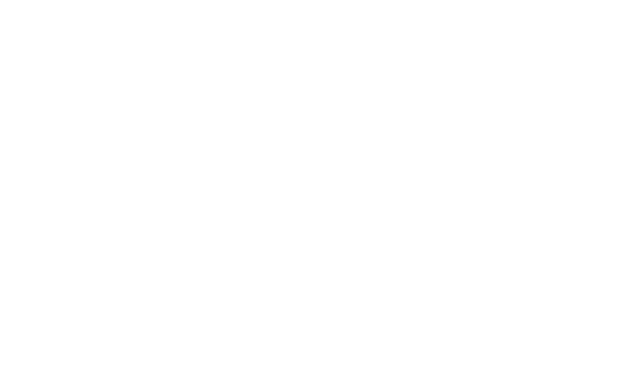
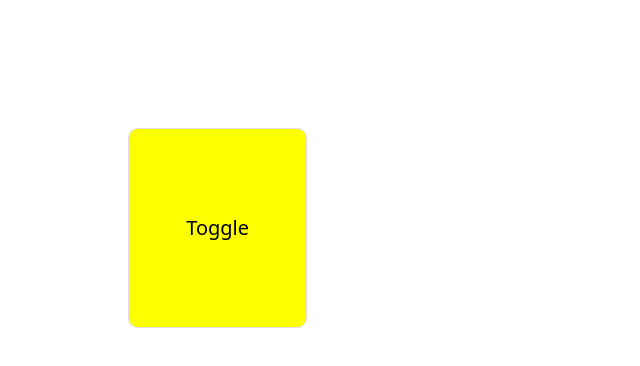
Before and after one commit to hyunjunyong/vue-blog-practice, a Nuxt app in the folder nuxt3/: page /testFunc/testTrans in a window 1280 px wide. Before the commit this address had no page. Shown: the top 366 px of the page, without its empty margins (0-640 px from the left). Built offline with nearby package versions, Linux system fonts and the light colour scheme.

Commit message:
vue translation

```diff
--- /dev/null
+++ b/nuxt3/pages/testFunc/testTrans/index.vue
@@ -0,0 +1,75 @@
+<template>
+  <div id="testTrans">
+    <button @click="show = !show">Toggle</button>
+    <!-- <Transition >
+      <p v-if="show">hello</p>
+    </Transition>
+    <Transition name="slide-fade">
+      <p v-if="show">hello</p>
+    </Transition> -->
+    <Transition name="bounce">
+      <p v-if="show">Hello here is some bouncy text!</p>
+    </Transition>
+  </div>
+</template>
+
+<script setup>
+const show = ref(false);
+</script>
+
+<style scoped>
+#testTrans {
+  display: flex;
+  align-items: center;
+  justify-content: space-around;
+  font-size: 20px;
+  height: 200px;
+  border-radius: 10px;
+  width: 14%;
+  margin: 10% 0 0 10%;
+  background-color: yellow;
+  border: 1px solid #ddd;
+}
+
+.v-enter-active,
+.v-leave-active {
+  transition: opacity 1s ease;
+}
+
+.v-enter-from,
+.v-leave-to {
+  opacity: 0;
+}
+
+.slide-fade-enter-active {
+  transition: all 0.3s ease-out;
+}
+
+.slide-fade-leave-active {
+  transition: all 0.8s cubic-bezier(1, 0.5, 0.8, 1);
+}
+
+.slide-fade-enter-from,
+.slide-fade-leave-to {
+  transform: translateX(20px);
+  opacity: 0;
+}
+
+.bounce-enter-active {
+  animation: bounce-in 0.5s;
+}
+.bounce-leave-active {
+  animation: bounce-in 0.5s reverse;
+}
+@keyframes bounce-in {
+  0% {
+    transform: scale(0);
+  }
+  50% {
+    transform: scale(1.25);
+  }
+  100% {
+    transform: scale(1);
+  }
+}
+</style>
```
